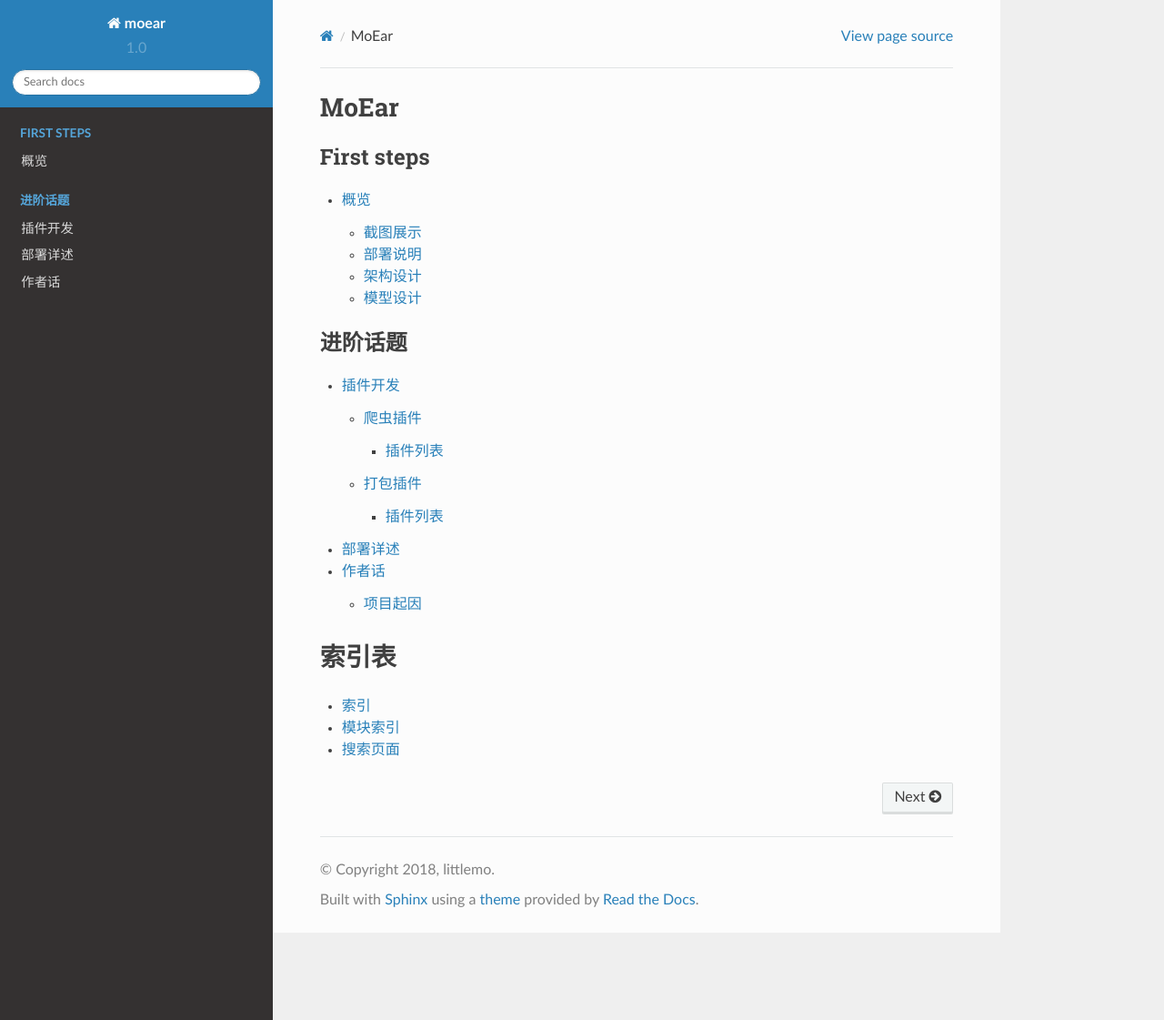
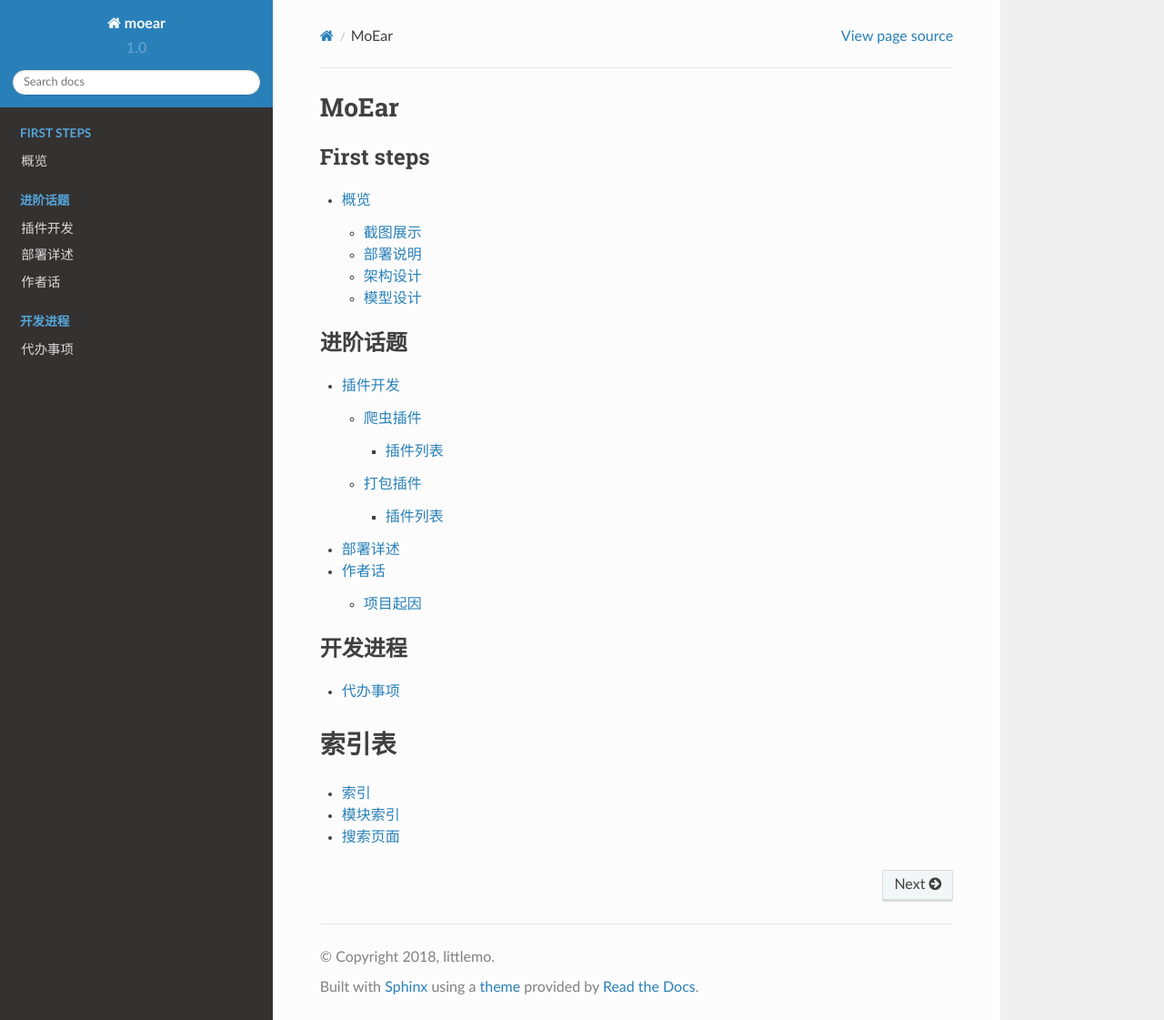
Before and after one commit to littlemo/moear, a Sphinx documentation site: the page built from docs/source/index.rst, in a window 1280 px wide and 1121 px high. Shown: the whole window at 91% size. Built offline with Sphinx 7.4.7 and the Read the Docs theme 2.0.0, drawn with Linux system fonts in a browser that asks for light colours; formulas are drawn with MathJax 3.

Commit message:
F: 添加todo列表整合页，并添加到主索引页中

```diff
--- /dev/null
+++ b/docs/source/development/todo.rst
@@ -0,0 +1,7 @@
+.. _development-todo:
+
+========
+代办事项
+========
+
+.. todolist::
--- a/docs/source/index.rst
+++ b/docs/source/index.rst
@@ -20,6 +20,12 @@
    topics/author_words
 
 
+.. toctree::
+   :caption: 开发进程
+
+   development/todo
+
+
 索引表
 ======
 
```
